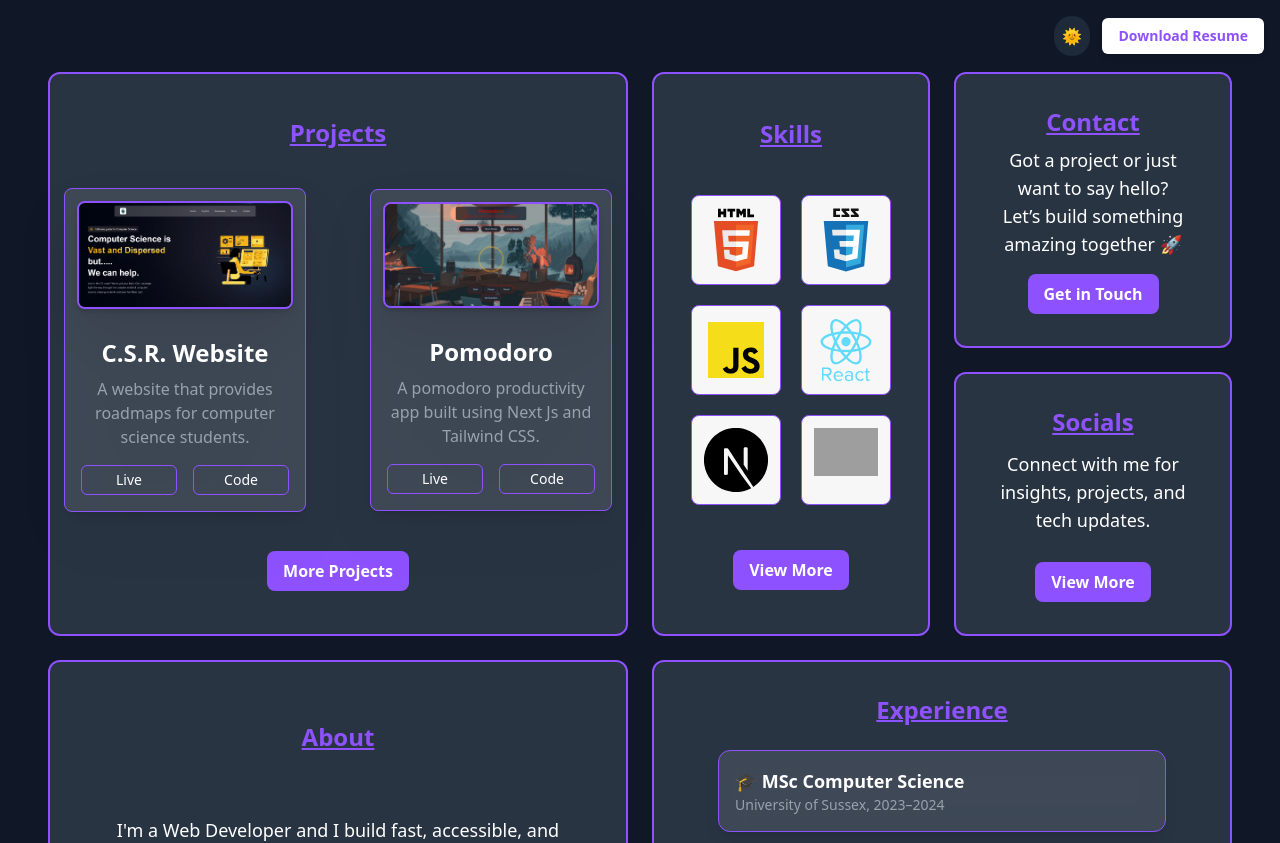
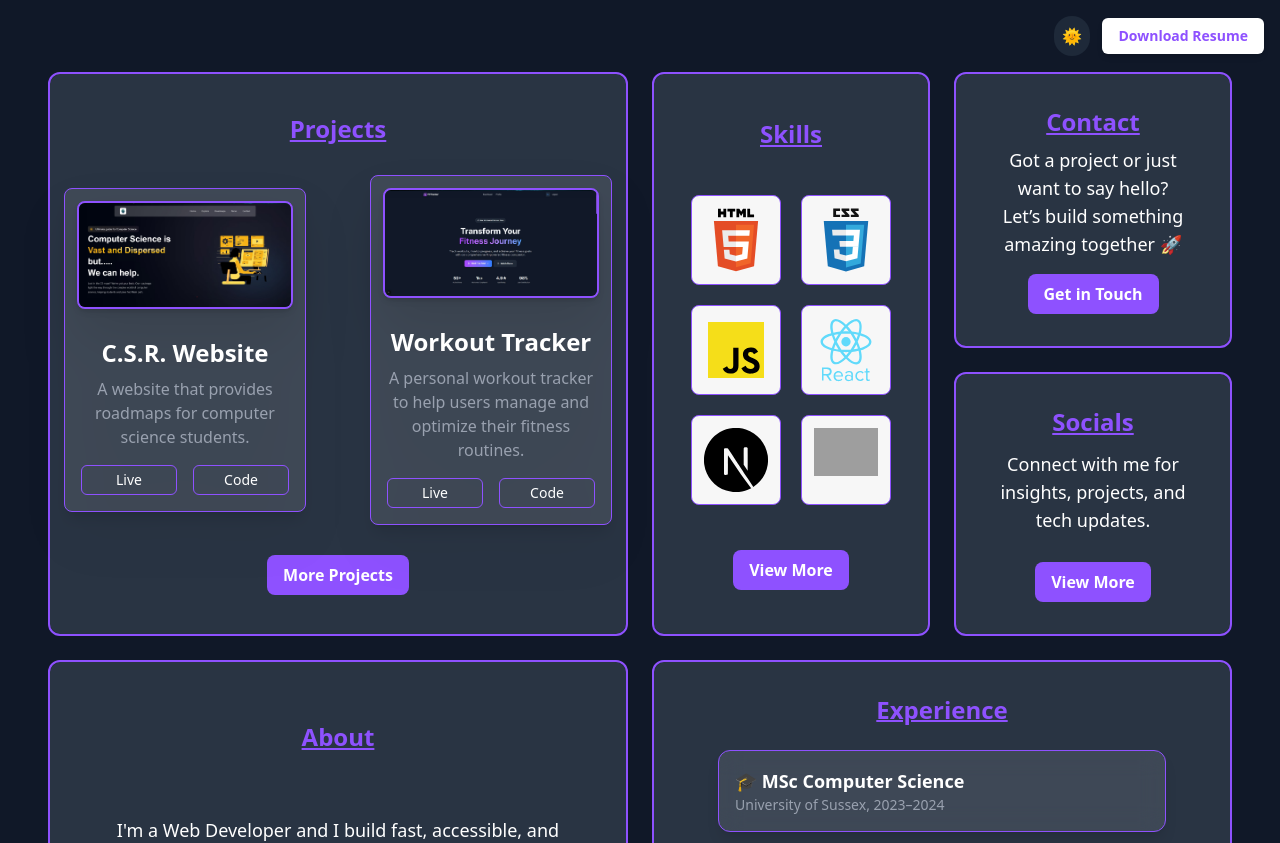
Before and after one commit to yuvrajsharma97/portfolio, a React (Vite) app: page / in a window 1280 px wide. Shown: the top 843 px of the page. Built offline with nearby package versions, Linux system fonts and the light colour scheme; grey boxes are pictures that could not be loaded.

Commit message:
workout tracker project 1

```diff
--- a/src/components/BentoBox.jsx
+++ b/src/components/BentoBox.jsx
@@ -39,12 +39,12 @@ const BentoBox = () => {
       link: "https://github.com/yuvrajsharma97/Computer-Science-Roadmaps",
     },
     {
-      image: "/assets/images/pomodoroImage.jpg",
-      title: "Pomodoro",
+      image: "/assets/images/WorkouttrackImage.jpg",
+      title: "Workout Tracker",
       description:
-        "A pomodoro productivity app built using Next Js and Tailwind CSS.",
-      titleLink: "https://pomodoro-next-js-chi.vercel.app/",
-      link: "https://github.com/yuvrajsharma97/pomodoro-NextJS",
+        "A personal workout tracker to help users manage and optimize their fitness routines.",
+      titleLink: "https://workouttrack.vercel.app/",
+      link: "https://github.com/yuvrajsharma97/workouttrack",
     },
   ];
 
--- a/src/sections/Projects.jsx
+++ b/src/sections/Projects.jsx
@@ -69,16 +69,16 @@ const Projects = () => {
         "A website that provides roadmaps for computer science students. Built using Next.js and Tailwind CSS for people to learn and grow in the field of computer science with no prior knowledge.",
       titleLink: "https://computer-science-roadmaps.vercel.app/",
       link: "https://github.com/yuvrajsharma97/Computer-Science-Roadmaps",
-      stack: ["Next.js", "Tailwind CSS", "React"],
+      stack: ["Next.js", "Tailwind CSS", "React", "Context API"],
     },
     {
-      image: "/assets/images/pomodoroImage.jpg",
-      title: "Pomodoro",
+      image: "/assets/images/WorkouttrackImage.jpg",
+      title: "Workout Tracker",
       description:
-        "A pomodoro productivity app built using Next.js and Tailwind CSS.",
-      titleLink: "https://pomodoro-next-js-chi.vercel.app/",
-      link: "https://github.com/yuvrajsharma97/pomodoro-NextJS",
-      stack: ["Next.js", "Tailwind CSS", "React"],
+        "A personal workout tracker to help users manage and optimize their fitness routines. Built with React and Tailwind CSS. (This project is currently in development and will be available soon.)",
+      titleLink: "https://workouttrack.vercel.app/",
+      link: "https://github.com/yuvrajsharma97/workouttrack",
+      stack: ["Next.js", "Tailwind CSS", "React", "Context API", "Firebase"],
     },
     {
       image: "/assets/images/mefitImage.jpg",
@@ -87,8 +87,25 @@ const Projects = () => {
         "A flexible workout tracker built for continuous improvement.",
       titleLink: "https://mefit-virid.vercel.app/",
       link: "https://github.com/yuvrajsharma97/mefit",
-      stack: ["React", "Tailwind CSS", "Vite", "Firebase", "Redux", "Redux Toolkit", "React Router"],
+      stack: [
+        "React",
+        "Tailwind CSS",
+        "Vite",
+        "Firebase",
+        "Redux",
+        "Redux Toolkit",
+        "React Router",
+      ],
     },
+    {
+      image: "/assets/images/pomodoroImage.jpg",
+      title: "Pomodoro Timer",
+      description:
+        "A productivity tool that uses the Pomodoro Technique to help users manage their time effectively.",
+      titleLink: "https://pomodoro-timer.vercel.app/",
+      link: "https://github.com/yuvrajsharma97/pomodoro-timer",
+      stack: ["React", "Tailwind CSS"],
+    }
   ];
 
   return (
```
Also changed, not shown: public/assets/images/WorkouttrackImage.jpg (added).
